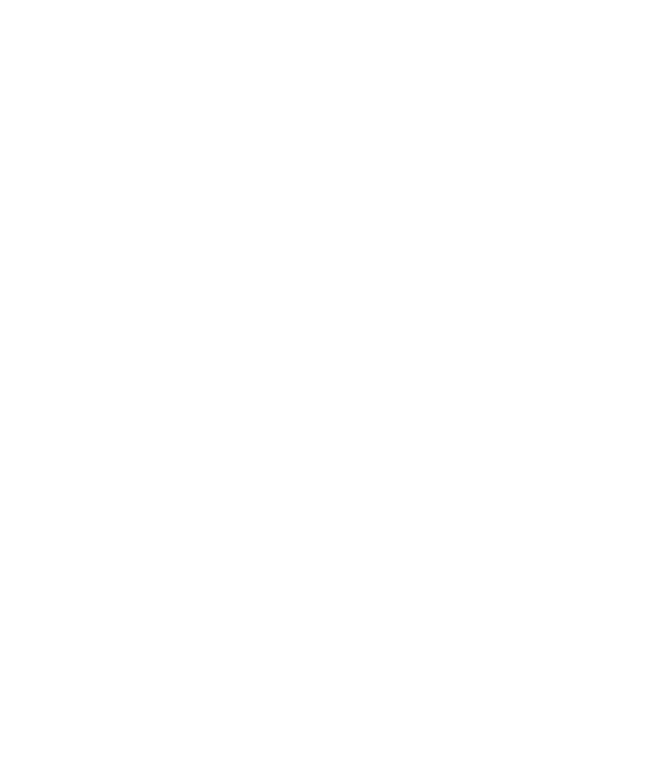
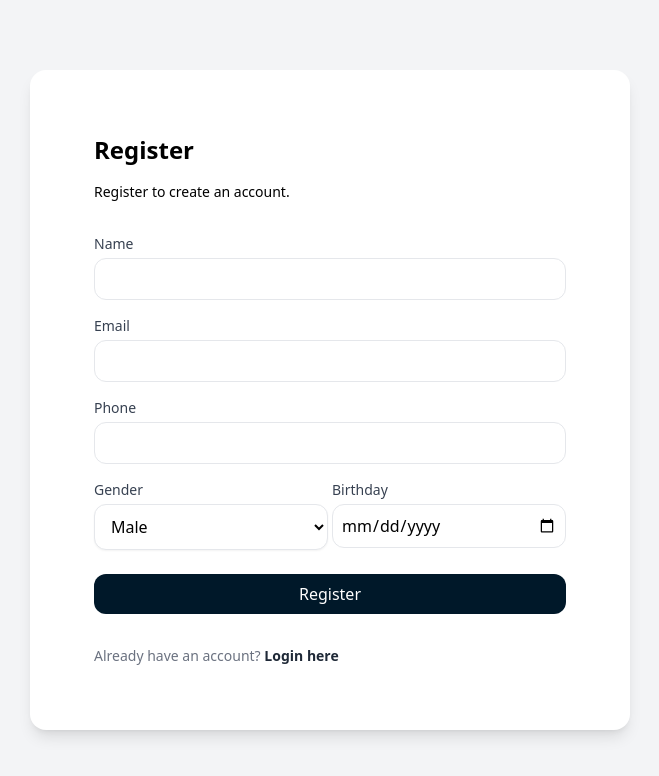
Before and after one commit to kiervz/kvey-store, a React (Vite) app: page /register in a window 1280 px wide. Before the commit this address had no page. Shown: the top 776 px of the page, without its empty margins (310-969 px from the left). Built offline with nearby package versions, Linux system fonts and the light colour scheme.

Commit message:
add register page

```diff
--- a/src/Routes.tsx
+++ b/src/Routes.tsx
@@ -3,6 +3,7 @@ import { BrowserRouter, Routes as CRoutes, Route } from 'react-router-dom';
 import { RequireAuth } from './RequireAuth';
 
 import Login from './pages/auth/Login';
+import Register from './pages/auth/Register';
 import Dashboard from './pages/dashboard/Dashboard';
 import Landing from './pages/landing/Landing';
 
@@ -25,6 +26,11 @@ const Routes = () => {
             <Login />
           </RequireAuth>
         } />
+        <Route path="/register" element={
+          <RequireAuth redirectPath='/register' isAuthPage>
+            <Register />
+          </RequireAuth>
+        } />
       </CRoutes>
     </BrowserRouter>
   );
--- a/src/index.css
+++ b/src/index.css
@@ -7,5 +7,10 @@
         .text-4xl-clamp {
             font-size: clamp(1rem, -0.5625rem + 5vw, 2.25rem);
         }
+        input[type="number"]::-webkit-inner-spin-button,
+        input[type="number"]::-webkit-outer-spin-button {
+            -webkit-appearance: none;
+            margin: 0;
+        }
     }
 }
--- a/src/pages/auth/Login.tsx
+++ b/src/pages/auth/Login.tsx
@@ -1,8 +1,11 @@
 import React from 'react';
+import { Link } from 'react-router-dom';
+
 import IconGoogle from '../../assets/images/icon-google.svg';
 import IconGithub from '../../assets/images/icon-github.svg';
 import IconFB from '../../assets/images/icon-fb.svg';
 import LoginImage from '../../assets/images/bg-login.png';
+
 import '../../assets/css/blobz.min.css';
 
 const Login = () => {
@@ -37,7 +40,7 @@ const Login = () => {
           <div className='mt-8'>
             <p className='text-sm'>
               <span className='text-gray-500'>Not registered yet? </span>
-              <span className='font-bold cursor-pointer text-gray-800'>Create an Account</span>
+              <span className='font-bold cursor-pointer text-gray-800'><Link to='/register'>Create an Account</Link></span>
             </p>
           </div>
         </div>
--- /dev/null
+++ b/src/pages/auth/Register.tsx
@@ -0,0 +1,66 @@
+import React from 'react';
+import { Link } from 'react-router-dom';
+
+const Register = () => {
+  return (
+    <section className='bg-gray-100 min-h-screen flex items-center justify-center'>
+      <div className='bg-white flex rounded-2xl max-w-6xl shadow-lg w-[600px]'>
+        <div className='w-[100%] p-16'>
+          <h2 className='font-bold text-2xl'>Register</h2>
+          <p className='text-sm mt-4'>Register to create an account.</p>
+          <div className="mt-5 md:col-span-2 md:mt-0">
+            <form action="#" method="POST" className='mt-8'>
+              <div className="grid grid-cols-1 gap-4">
+                <div className="flex flex-col">
+                  <label htmlFor="name" className="block text-sm font-medium text-gray-700">Name</label>
+                  <input type="text" name="name" id="name" className="p-2 mt-1 w-full rounded-xl border" />
+                </div>
+                <div className="flex flex-col">
+                  <label htmlFor="email" className="block text-sm font-medium text-gray-700">Email</label>
+                  <input type="email" name="email" id="email" className="p-2 mt-1 w-full rounded-xl border" />
+                </div>
+                <div className="flex flex-col">
+                  <label htmlFor="phone" className="block text-sm font-medium text-gray-700">Phone</label>
+                  <input
+                    type="text"
+                    name="phone"
+                    id="phone"
+                    maxLength='11'
+                    className="p-2 mt-1 w-full rounded-xl border"
+                    onKeyPress={(event) => {
+                      if (!/[0-9]/.test(event.key)) {
+                        event.preventDefault();
+                      }
+                    }}
+                  />
+                </div>
+                <div className='grid grid-cols-2 gap-1'>
+                  <div>
+                    <label htmlFor="gender" className="block text-sm font-medium text-gray-700">Gender</label>
+                    <select id="gender" name="gender" className="mt-1 block w-full rounded-xl border bg-white py-2.5 px-3 shadow-sm">
+                      <option value='male'>Male</option>
+                      <option value='female'>Female</option>
+                    </select>
+                  </div>
+                  <div>
+                    <label htmlFor="birthday" className="block text-sm font-medium text-gray-700">Birthday</label>
+                    <input type="date" name="birthday" id="birthday" className="p-2 mt-1 w-full rounded-xl border" />
+                  </div>
+                </div>
+                <button className='bg-[#001829] text-white py-2 rounded-xl hover:bg-[#002540] hover:scale-105 duration-300 mt-2'>Register</button>
+              </div>
+            </form>
+          </div>
+          <div className='mt-8'>
+            <p className='text-sm'>
+              <span className='text-gray-500'>Already have an account? </span>
+              <span className='font-bold cursor-pointer text-gray-800'><Link to='/login'>Login here</Link></span>
+            </p>
+          </div>
+        </div>
+      </div>
+    </section>
+  );
+};
+
+export default Register;
```
